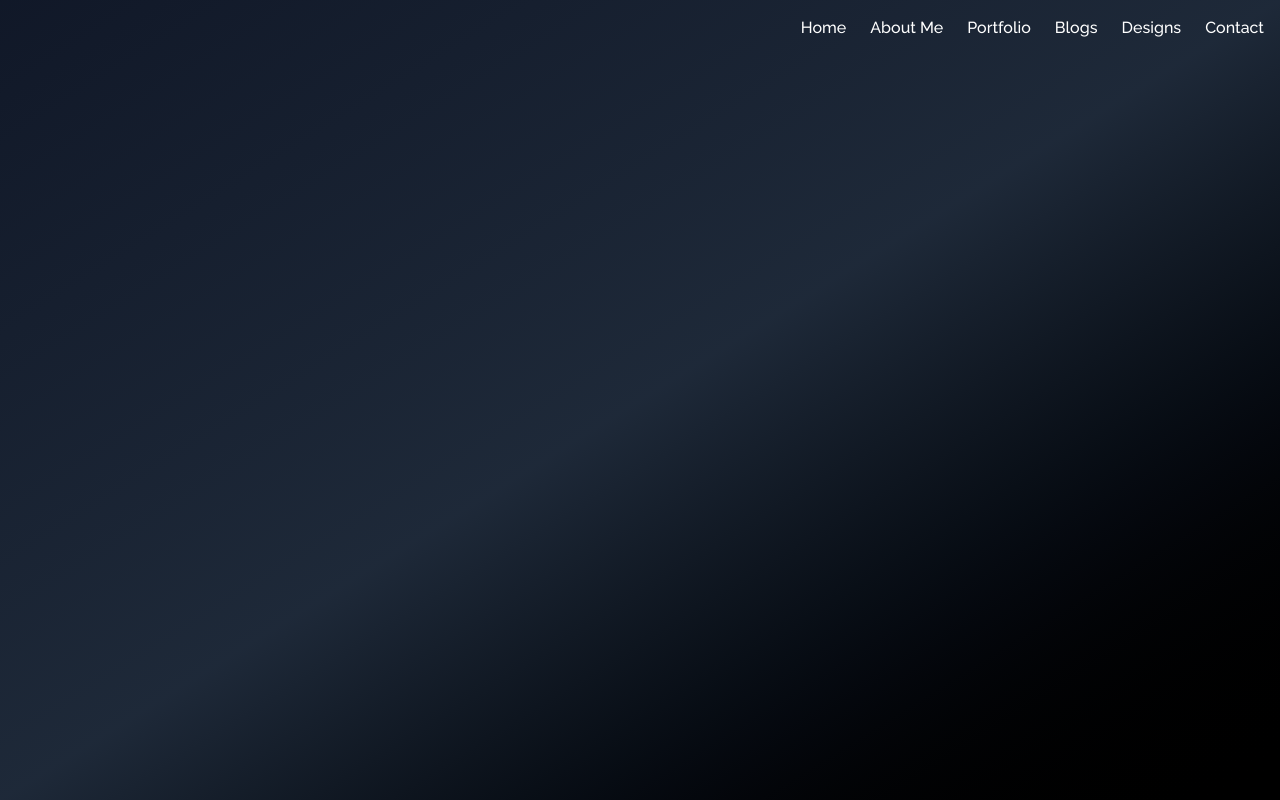
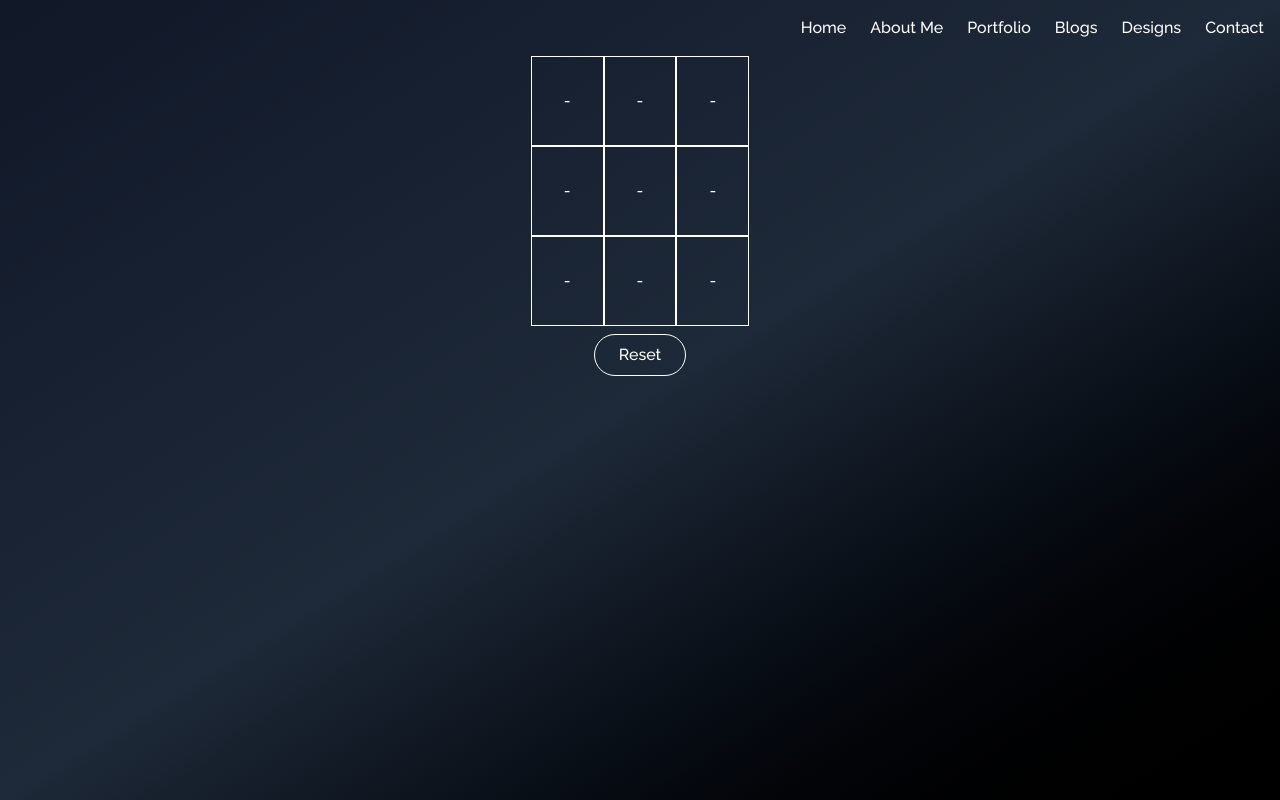
Before and after one commit to mplennon617/personal-website, a React (Vite) app: page /learning in a window 1280 px wide. Built offline with nearby package versions, Linux system fonts and the light colour scheme.

Commit message:
Learning Zone - Add Tic-tac-toe game. 11.11.25

```diff
--- a/src/App.tsx
+++ b/src/App.tsx
@@ -6,6 +6,7 @@ import Blogs from './pages/Blogs';
 import Designs from './pages/Designs';
 import Portfolio from './pages/Portfolio';
 import Navbar from './components/Navbar';
+import Learning from './pages/Learning';
 
 function App() {
 
@@ -22,6 +23,7 @@ function App() {
             <Route path="/designs" element={<Designs />} />
             <Route path="/portfolio" element={<Portfolio />} />
             <Route path="/contact" element={<h2>Contact Page</h2>} />
+            <Route path="/learning" element={<Learning />} />
           </Routes>
         </main>
       </Router>
--- /dev/null
+++ b/src/learning-zone/tic-tac-toe/components/Grid.tsx
@@ -0,0 +1,108 @@
+import { useState } from "react";
+import GridSpace from "./GridSpace";
+
+const Grid: React.FC = () => {
+  const empty: string = "-";
+
+  const [board, setBoard] = useState([
+    [empty, empty, empty],
+    [empty, empty, empty],
+    [empty, empty, empty],
+  ]);
+
+  const [playerX, setPlayerX] = useState(true);
+  const [winner, setWinner] = useState(empty);
+
+  const takeTurn = (rowIdx: number, colIdx: number) => {
+    console.log("Take turn for player", getPlayerString());
+    if (winner === empty && board[rowIdx][colIdx] === empty) {
+      console.log(
+        "winner is not empty and this square is not empty...populate it"
+      );
+      populateBoard(rowIdx, colIdx);
+      setPlayerX(!playerX);
+      const winnerCheck = checkWinner();
+      if (winnerCheck !== empty) {
+        setWinner(winnerCheck);
+        console.log("Winner found; winner is player", winnerCheck);
+      }
+    } else {
+      console.log("Space is occupied");
+    }
+  };
+
+  const getPlayerString = () => {
+    return playerX ? "X" : "O";
+  };
+
+  const populateBoard = (rowIdx: number, colIdx: number) => {
+    console.log("Populating board space", rowIdx, colIdx);
+    // TODO: We aren't using setBoard, but the component is updating as if we are. Is this a problem?
+    board[rowIdx][colIdx] = getPlayerString();
+  };
+
+  const checkWinner = () => {
+    for (let i = 0; i < board.length; i++) {
+      const el = board[i][i];
+      // Check Horizontal
+      for (let j = 0; j < board[i].length; j++) {
+        if (board[i][j] !== el) break;
+        if (j === board[i].length - 1) return el;
+      }
+
+      // Check vertical.
+      for (let j = 0; j < board[i].length; j++) {
+        if (board[j][i] !== el) break;
+        if (j === board[i].length - 1) return el;
+      }
+    }
+
+    // Check diagonal.
+    const centerEl = board[Math.floor(board.length / 2)][board.length % 2];
+    for (let i = 0; i < board.length; i++) {
+      if (board[i][i] !== centerEl) break;
+      if (i === board[i].length - 1) return centerEl;
+    }
+    for (let i = 0; i < board.length; i++) {
+      if (board[i][board.length - 1 - i] !== centerEl) break;
+      if (i === board[i].length - 1) return centerEl;
+    }
+
+    return empty;
+  };
+
+  const resetBoard = () => {
+    setBoard([
+      [empty, empty, empty],
+      [empty, empty, empty],
+      [empty, empty, empty],
+    ]);
+    setWinner(empty);
+  };
+
+  return (
+    <div className="text-white w-full text-center">
+      <div className="text-white flex flex-row w-full justify-center">
+        {board.map((row, rowIdx) => (
+          <div className="">
+            {row.map((val, colIdx) => (
+              <GridSpace
+                onClick={() => takeTurn(rowIdx, colIdx)}
+                player={board[rowIdx][colIdx]}
+              />
+            ))}
+          </div>
+        ))}
+      </div>
+      {winner !== empty ? <p>{winner} wins!</p> : ""}
+      <button
+        onClick={resetBoard}
+        className="py-2 px-6 m-2 border-1 rounded-4xl hover:text-black hover:bg-white transition cursor-pointer"
+      >
+        Reset
+      </button>
+    </div>
+  );
+};
+
+export default Grid;
--- /dev/null
+++ b/src/learning-zone/tic-tac-toe/components/GridSpace.tsx
@@ -0,0 +1,14 @@
+interface GridSpaceType {
+  onClick:() => void;
+  player: string
+}
+
+const GridSpace = (props:GridSpaceType) => {
+  return (
+    <div onClick={props.onClick} className="hover:bg-gray-800 transition cursor-pointer">
+      <p className="border-1 p-8"> {props.player} </p>
+    </div>
+  );
+};
+
+export default GridSpace;
--- /dev/null
+++ b/src/pages/Learning.tsx
@@ -0,0 +1,11 @@
+import Grid from "../learning-zone/tic-tac-toe/components/Grid";
+
+const Learning: React.FC = () => {
+  return (
+    <div>
+      <Grid />
+    </div>
+  );
+};
+
+export default Learning;
```
